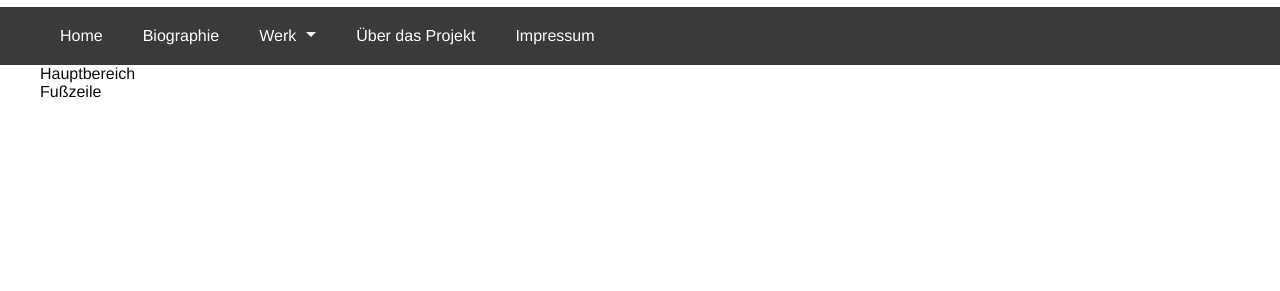
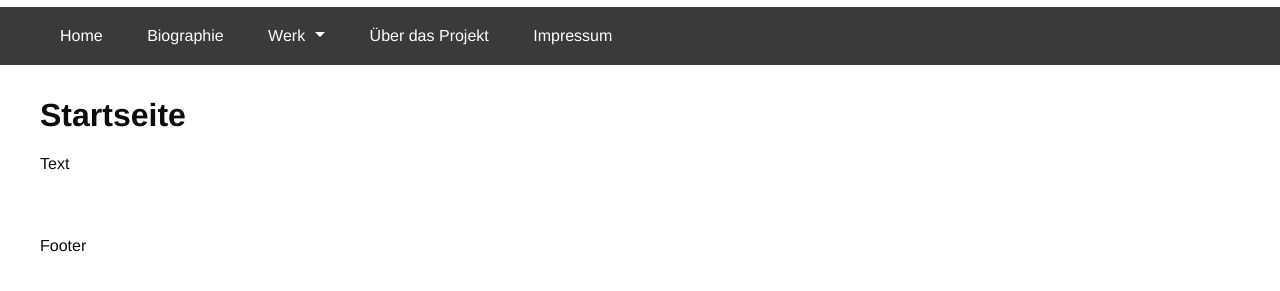
Before and after one commit to kaete-hambuger/dh-clickdummy, a plain HTML site: page index.html in a window 1280 px wide. Shown: the part 137-428 px from the top of the page. Drawn offline with Linux system fonts and the light colour scheme.

Commit message:
tidy up markup

```diff
--- a/index.html
+++ b/index.html
@@ -41,13 +41,18 @@
 
 <main>
 	<div class="container">
-		Hauptbereich
+		<div class="space-vertical">
+			<h1>Startseite</h1>
+			Text
+		</div>
 	</div>
 </main>
 
 <footer>
 	<div class="container">
-		Fußzeile
+		<div class="space-vertical">
+			Footer
+		</div>
 	</div>
 </footer>
 </body>
--- a/styles.css
+++ b/styles.css
@@ -6,17 +6,38 @@ html, body {
   color: #0C0C0C;
 }
 
+/*
+ * Resets
+ */
+
+*, *:after, *:before {
+  box-sizing: border-box;
+}
+
+/*
+ * Helper Classes
+ */
+
 .container {
   display: block;
   width: 1200px;
   margin: 0 auto;
 }
 
+.container:before {
+  content: " ";
+  display: table;
+}
+
+.space-vertical {
+  margin: 32px 0;
+}
+
 /**
  * Header
  */
 
- img.header-image {
+img.header-image {
   display: block;
   margin: 10px auto;
 }
@@ -28,7 +49,6 @@ html, body {
  */
 
 nav {
-  float: left;
   width: 100%;
   background: #3a3a3a;
   font-size: 16px;
@@ -57,14 +77,9 @@ nav a {
   text-decoration: none;
 }
 
-/*
-***********************************************************************************
-DRITTER SCHRITT
-*/
-
 nav ul li {
   position: relative;
-  float: left;
+  display: inline-block;
   list-style: none;
 }
 
```
